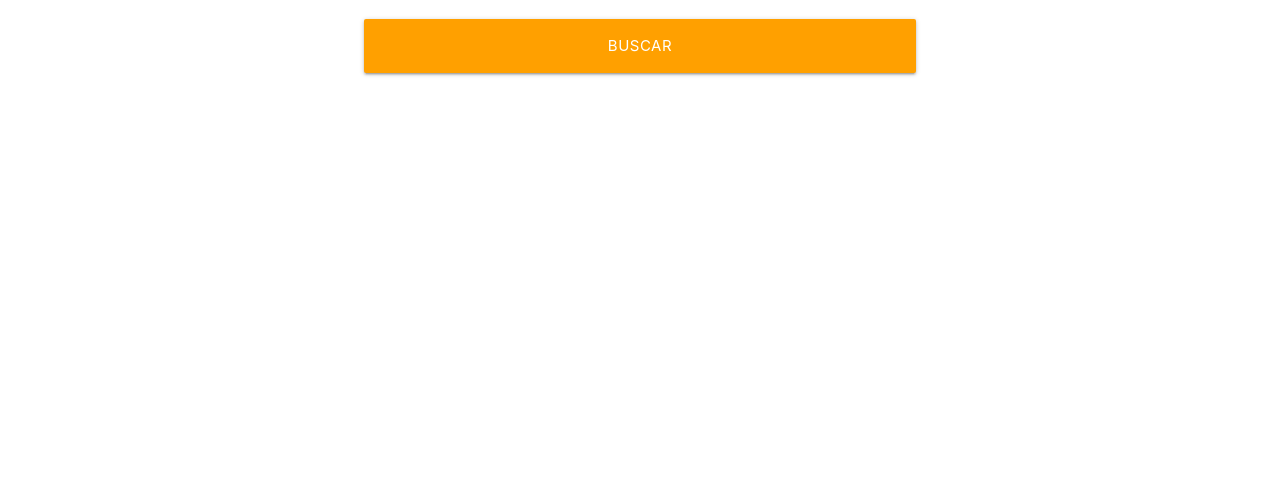
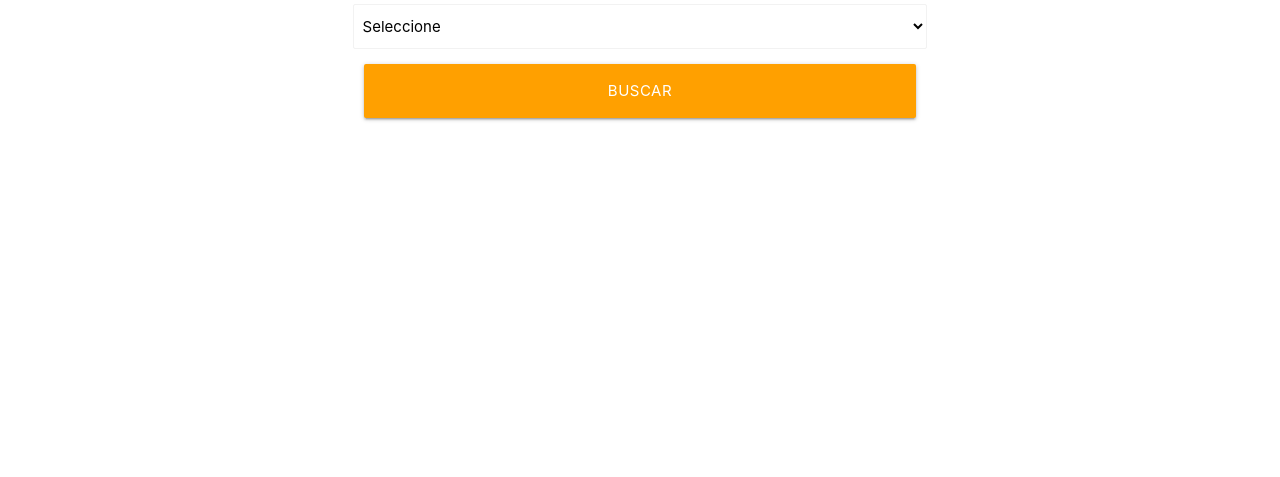
Before and after one commit to williamsBlanco16/buscardorNoticias, a React app: page / in a window 1280 px wide. Shown: the part 323-800 px from the top of the page. Built offline with nearby package versions, Linux system fonts and the light colour scheme.

Commit message:
add custom hook useSelect

```diff
--- a/src/components/Form/Form.js
+++ b/src/components/Form/Form.js
@@ -1,16 +1,29 @@
-import React from 'react';
+import React, {useState} from 'react';
+import useSelect from '../../hooks/useSelect'
+
 import styles from './Form.module.css'
 
 const Form = () => {
+  const OPCIONES = [
+    {value: 'general', label: 'General'},
+    {value: 'business', label: 'Negocios'},
+    {value: 'entertaiment', label: 'Entretenimiento'},
+    {value: 'health', label: 'Salud'},
+    {value: 'sports', label: 'Deportes'},
+    {value: 'technology', label: 'Tecnologia'}
+  ]
+
+  const [category, SelectNews] = useSelect('general',OPCIONES)
   return (
     <div className={`${styles.buscador} row`}>
       <div className="col s12 m8 offset-m2">
         <form>
           <h2 className={styles.heading}>Encuentra noticias por categoria</h2>
+          <SelectNews/>
           <div className="input-field col s12">
             <input
               type="submit"
-              className={`${styles.btn_block} btn-large amber darken-2`}
+              className={`${styles['btn-block']} btn-large amber darken-2`}
               value='buscar'
             />
           </div>
--- a/src/components/Form/Form.module.css
+++ b/src/components/Form/Form.module.css
@@ -11,6 +11,6 @@
   text-align: left;
 }
 
-.btn_block {
+.btn-block {
   width: 100%;
 }
--- /dev/null
+++ b/src/hooks/useSelect.js
@@ -0,0 +1,19 @@
+import React, {useState} from 'react';
+
+const useSelect = (stateInitial, opciones) => {
+  const [state, setState] = useState(stateInitial);
+
+  const selectNews = () => (
+    <select className='browser-default'>
+      <option value="">Seleccione </option>
+      {
+        opciones.map(({value, label}) => (
+          <option key={value}> {label} </option>
+        ))
+      }
+    </select>
+  )
+  return [state, selectNews]
+}
+
+export default useSelect;
```
